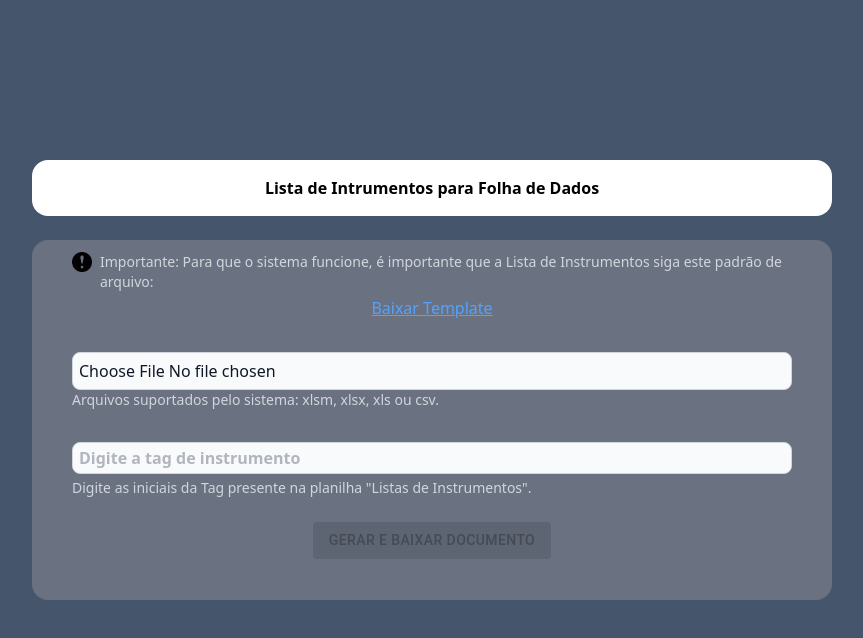
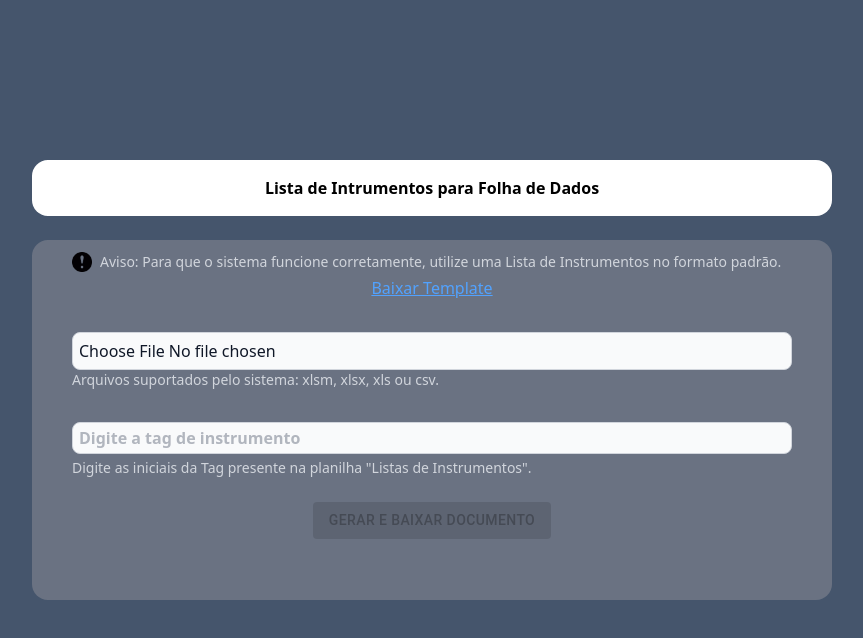
Before and after one commit to HugoLima-590/folhadedados, a React (Vite) app in the folder automacao_fd_ld/: page / in a window 1280 px wide. Shown: the top 638 px of the page, without its empty margins (208-1071 px from the left). Built offline with nearby package versions, Linux system fonts and the light colour scheme.

Commit message:
Importante para Aviso

```diff
--- a/automacao_fd_ld/src/components/TelaInputExcel.jsx
+++ b/automacao_fd_ld/src/components/TelaInputExcel.jsx
@@ -11,11 +11,10 @@ export default function TelaInputExcel() {
             <p className="text-sm text-gray-300 -mt-7 flex">
                 <img
                     src="/ponto-de-exclamacao-em-um-circulo.png"
-                    alt="Ícone"
+                    alt="Aviso"
                     className="w-5 h-5 mr-2"
                 />
-                Importante: Para que o sistema funcione, é importante que a Lista de
-                Instrumentos siga este padrão de arquivo:
+                Aviso: Para que o sistema funcione corretamente, utilize uma Lista de Instrumentos no formato padrão.
             </p>
 
             <a
```
Lines whose indentation alone changed are shown as unchanged.
